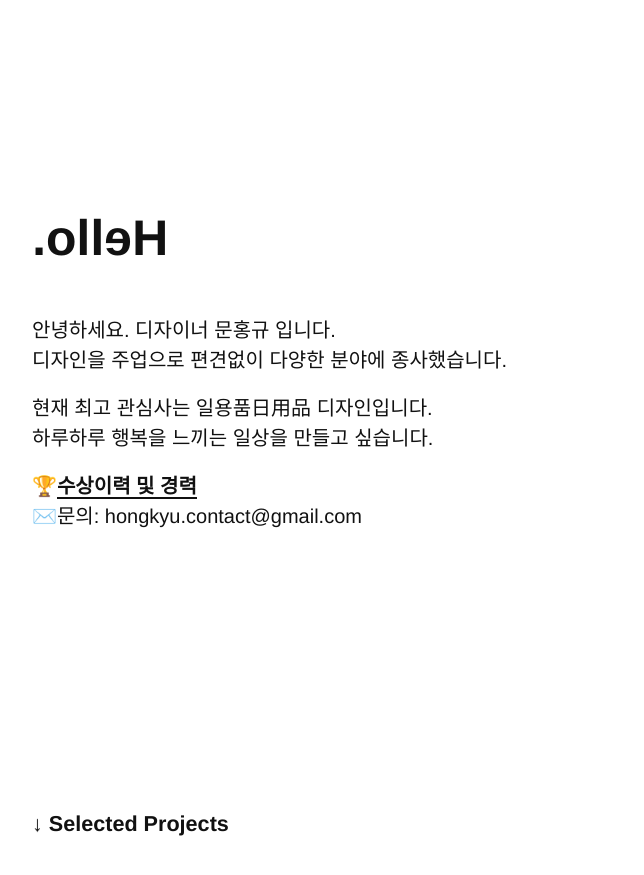
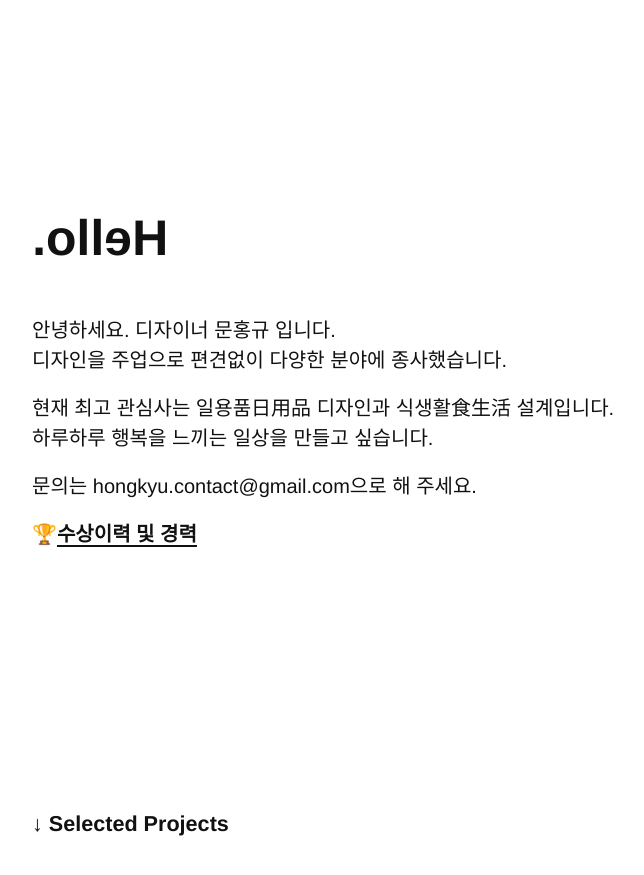
Before and after one commit to hongkyu-moon/hongkyu-moon, a Jekyll site: the page built from index.html, in a window 1280 px wide and 900 px high. Shown: the top 875 px of the window, without its empty margins (128-772 px from the left). Built offline with Jekyll 4.4.1, drawn with Linux system fonts in a browser that asks for light colours; grey boxes are pictures that could not be loaded.

Commit message:
Update index.html

```diff
--- a/index.html
+++ b/index.html
@@ -15,8 +15,9 @@
       <p style="margin:0" ;>&nbsp;</p>
       <div class="kr">
         <p>안녕하세요. 디자이너 문홍규 입니다.</br>디자인을 주업으로 편견없이 다양한 분야에 종사했습니다.</p>
-        <p>현재 최고 관심사는 일용품日用品 디자인입니다.</br>하루하루 행복을 느끼는 일상을 만들고 싶습니다.</p>
-<p>🏆<span class="link-popup" onclick="location.href='#popup-kr-1'">수상이력 및 경력</span></br>✉️문의: hongkyu.contact@gmail.com</p>
+        <p>현재 최고 관심사는 일용품日用品 디자인과 식생활食生活 설계입니다.</br>하루하루 행복을 느끼는 일상을 만들고 싶습니다.</p>
+        <p>문의는 hongkyu.contact@gmail.com으로 해 주세요.</p>
+        <p>🏆<span class="link-popup" onclick="location.href='#popup-kr-1'">수상이력 및 경력</p>
       </div>
     </div>
     <h2 class="section-title ts-strong"><span class="scroll-down">&#x02193; </span>Selected Projects</h2>
@@ -26,6 +27,8 @@
     <a href="#popup__close-fullscreen" class="popup__close-fullscreen">
       <div class="popup__container">
         <p>
+          ‣ 식생활 설계 기획 및 디자인 <span class="popup__container-data">2022.01- </span></br>
+          ‣ 피치두 제품디자인 및 IR담당 <span class="popup__container-data">2020.11-2021.11</span></br>
           ‣ 워시블 서비스디자인 및 IR담당 <span class="popup__container-data">2019.11-2020.03</span></br>
           ‣ 개인 스튜디오 운영 <span class="popup__container-data">2018.05- </span></br>
           ‣ 원오원 아키텍트 제2인천공항 아트워크 프로젝트(jinnie seo) <span class="popup__container-data">2017.11-2018.03</span></br>
```
